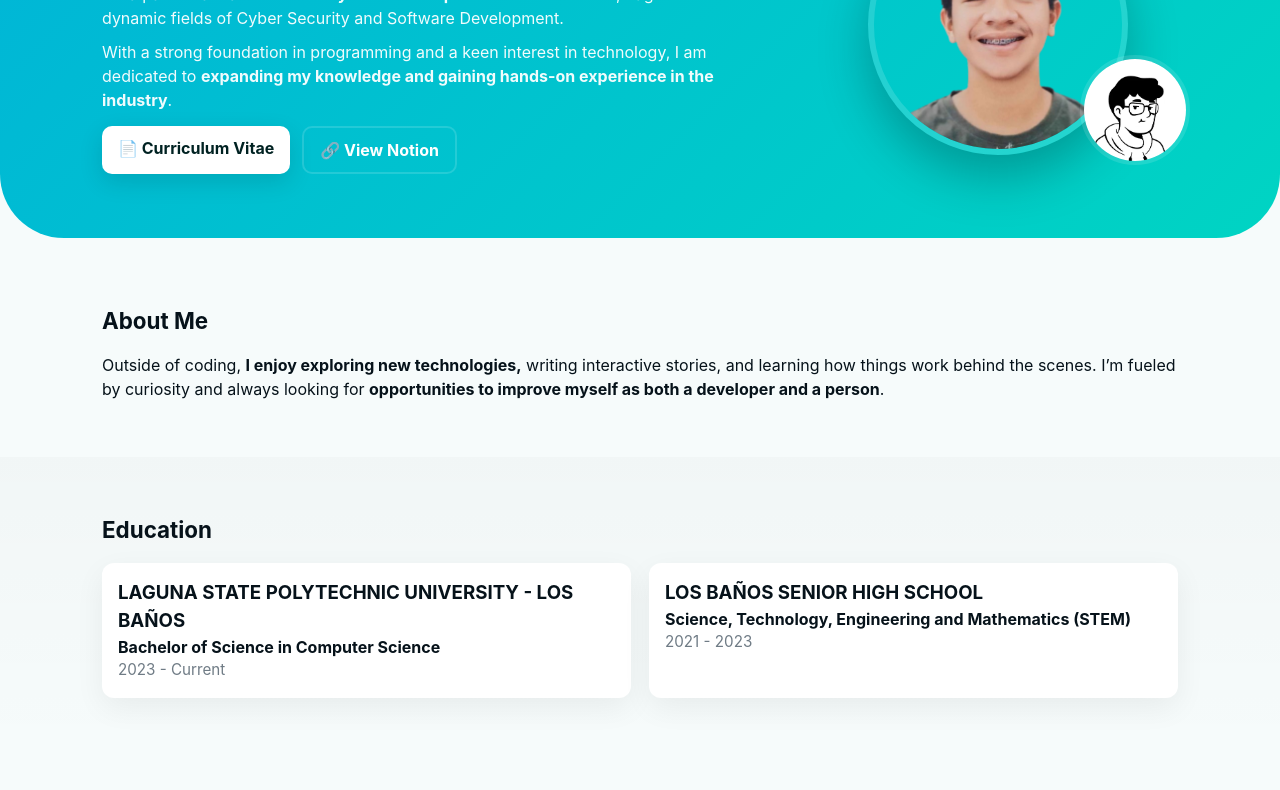
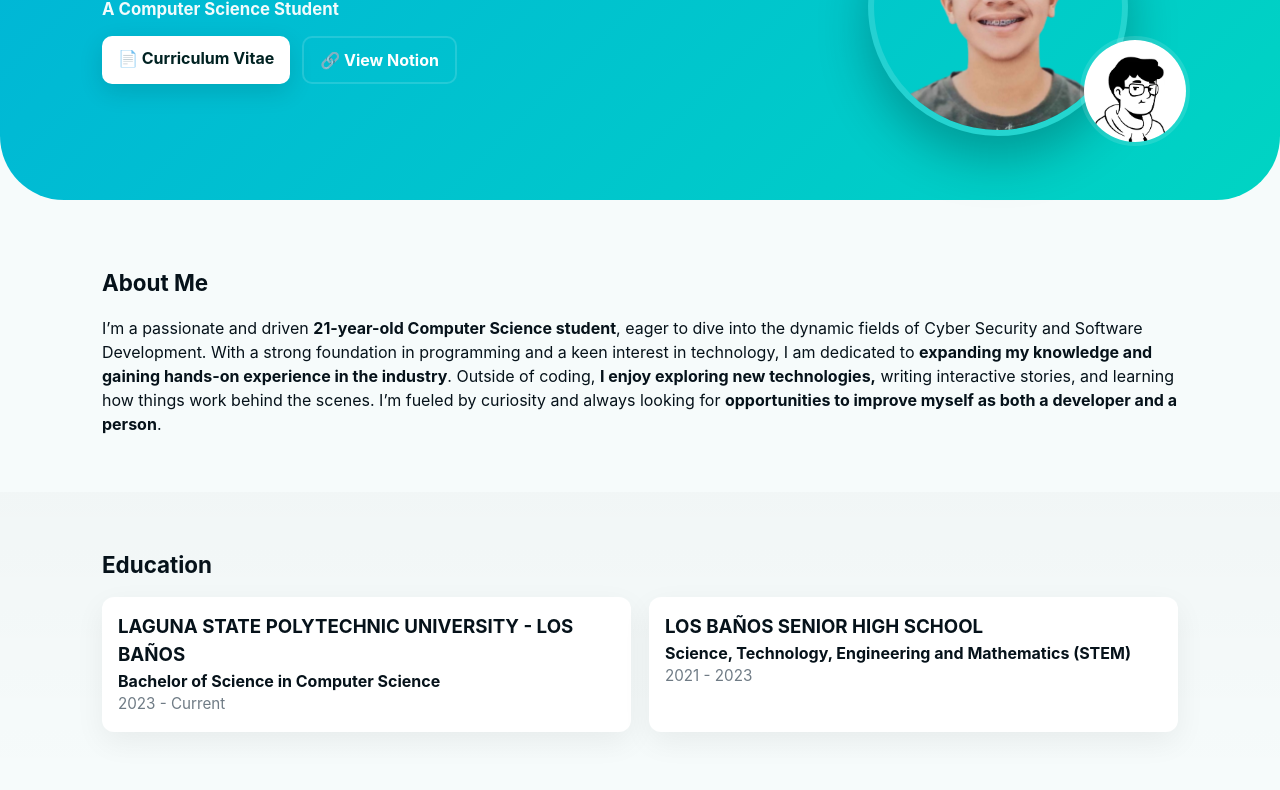
Before and after one commit to CharlesWasHereAgain/Portfolio, a plain HTML site: page portfolio/index.html in a window 1280 px wide. Shown: the part 232-1022 px from the top of the page. Drawn offline with Linux system fonts and the light colour scheme.

Commit message:
Update index.html

```diff
--- a/portfolio/index.html
+++ b/portfolio/index.html
@@ -38,13 +38,6 @@
         <h1 class="hero-title">Hi, I’m <span class="accent">Charles</span></h1>
         <p class="hero-role"><strong>A Computer Science Student</strong></p>
 
-        <p class="hero-lead">
-          I’m a passionate and driven <strong>21-year-old Computer Science student</strong>, eager to dive into the dynamic fields of Cyber Security and Software Development.
-        </p>
-        <p class="hero-lead">
-          With a strong foundation in programming and a keen interest in technology, I am dedicated to <strong>expanding my knowledge and gaining hands-on experience in the industry</strong>.
-        </p>
-
         <div class="hero-ctas">
           <a class="btn primary" href="assets/Charles_CV.pdf" download>📄 Curriculum Vitae</a>
           <a class="btn outline" href="https://courageous-cyclamen-f3c.notion.site/Portfolio-f9c2dc7537ca4c5a89da4e44cd5c198e" target="_blank" rel="noopener">🔗 View Notion</a>
@@ -65,7 +58,8 @@
       <div class="container">
         <h2>About Me</h2>
         <p class="about-paragraph">
-        Outside of coding, <strong>I enjoy exploring new technologies,</strong> writing interactive stories, and learning how things work behind the scenes.
+          I’m a passionate and driven <strong>21-year-old Computer Science student</strong>, eager to dive into the dynamic fields of Cyber Security and Software Development.
+          With a strong foundation in programming and a keen interest in technology, I am dedicated to <strong>expanding my knowledge and gaining hands-on experience in the industry</strong>. Outside of coding, <strong>I enjoy exploring new technologies,</strong> writing interactive stories, and learning how things work behind the scenes.
           I’m fueled by curiosity and always looking for <strong>opportunities to improve myself as both a developer and a person</strong>.
         </p>
       </div>
```
